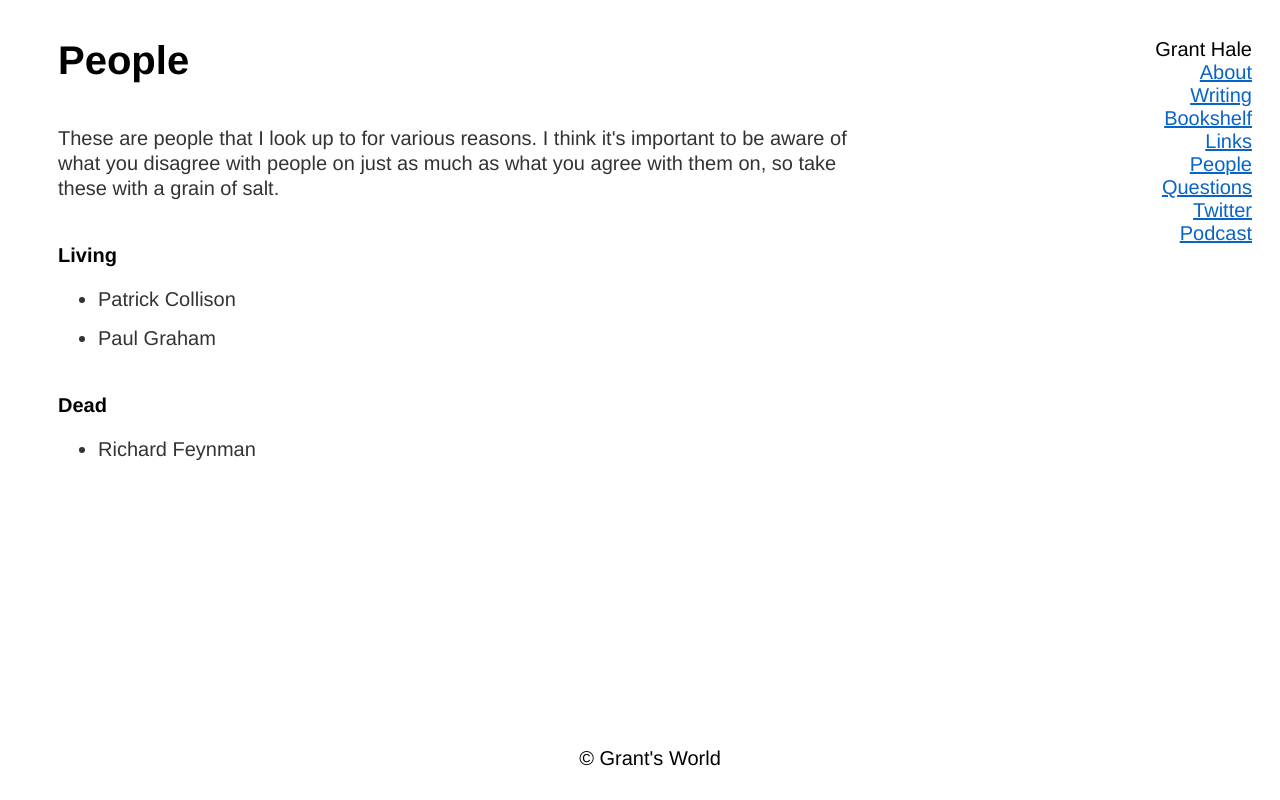
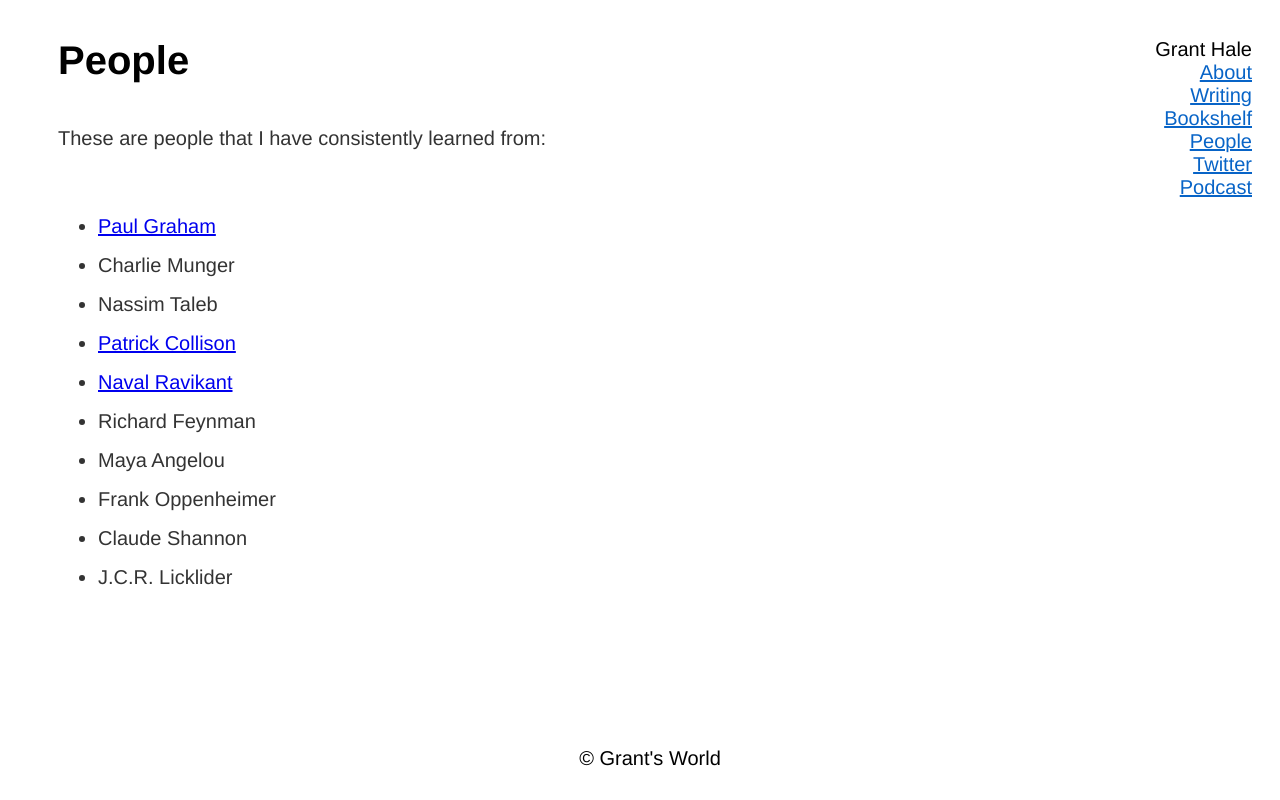
Before and after one commit to granthale/granthale.com, a Node server app: page /people in a window 1280 px wide. Run offline with Node 20, Linux system fonts and the light colour scheme.

Commit message:
Updated content on a lot of pages

```diff
--- a/views/pages/about.ejs
+++ b/views/pages/about.ejs
@@ -27,7 +27,7 @@
         <ul>
           <li> Curiosity can be cultivated </li>
           <li> Thinking is a learned mental habit </li>
-          <li> Creating, learning, and playing are the best uses of time </li>
+          <li> Creating, learning, and playing are the best uses of our time </li>
           <li> Nothing with longterm value can (or should?) be done without others </li>
           <li> Happiness is a deliberate choice that can be trained slowly day to day </li>
         </ul>
--- a/views/pages/people.ejs
+++ b/views/pages/people.ejs
@@ -13,19 +13,21 @@
     <div id="content">
       <h1> People </h1>
       <br>
-      <p> These are people that I look up to for various reasons. I think it's important to be aware of what you disagree with people on just as much as what you agree with them on, so take these with a grain of salt. </p>
+      <p> These are people that I have consistently learned from:  </p>
       <br>
-      <b> Living </b>
       <ul>
-        <li> Patrick Collison </li>
-        <li> Paul Graham </li>
+        <li><a href="http://paulgraham.com/">Paul Graham</a></li>
+        <li> Charlie Munger </li>
+        <li> Nassim Taleb</li>
+        <li><a href="https://patrickcollison.com/">Patrick Collison</a></li>
+        <li><a href="https://nav.al/">Naval Ravikant</a></li>
+        <li> Richard Feynman </li>
+        <li> Maya Angelou </li>
+        <li> Frank Oppenheimer </li>
+        <li> Claude Shannon </li>
+        <li> J.C.R. Licklider </li>
       </ul>
       <br>
-
-      <b> Dead </b>
-      <ul>
-        <li> Richard Feynman </li>
-      </ul>
     </div>
   </div>
   <%- include('../partials/footer.ejs') %>
--- a/views/pages/writing.ejs
+++ b/views/pages/writing.ejs
@@ -13,10 +13,11 @@
   <div id="content">
     <div id="content">
       <h1> Writing </h1>
+      <br>
+      <p> As of 5/9/23, I plan to write at least 15 minutes everyday. These essays will be the culminations of my thoughts. </p>
       <div id="content">
         <ul>
-          <li><a href="/writing/test">Graduation</a></li>
-          <li><a href="/writing/beenThereDoneThat">Been there, done that</a></li>
+          <li><a href=""></a></li>
         </ul>
       </div>
     </div>
--- a/views/partials/sidebar.ejs
+++ b/views/partials/sidebar.ejs
@@ -4,9 +4,9 @@
       <li><a href="/about">About</a></li>
       <li><a href="/writing">Writing</a></li>
       <li><a href="/bookshelf">Bookshelf</a></li>
-      <li><a href="/links">Links</a></li>
+      <!-- <li><a href="/links">Links</a></li> -->
       <li><a href="/people">People</a></li>
-      <li><a href="/questions">Questions</a></li>
+      <!-- <li><a href="/questions">Questions</a></li> -->
       <li><a href="https://twitter.com/grant__hale">Twitter</a></li>
       <li><a href="https://podcasters.spotify.com/pod/show/surfacetensionpod">Podcast</a></li>
     </ul>
```
Also changed, not shown: views/pages/bookshelf.ejs (+10 -0 lines).
